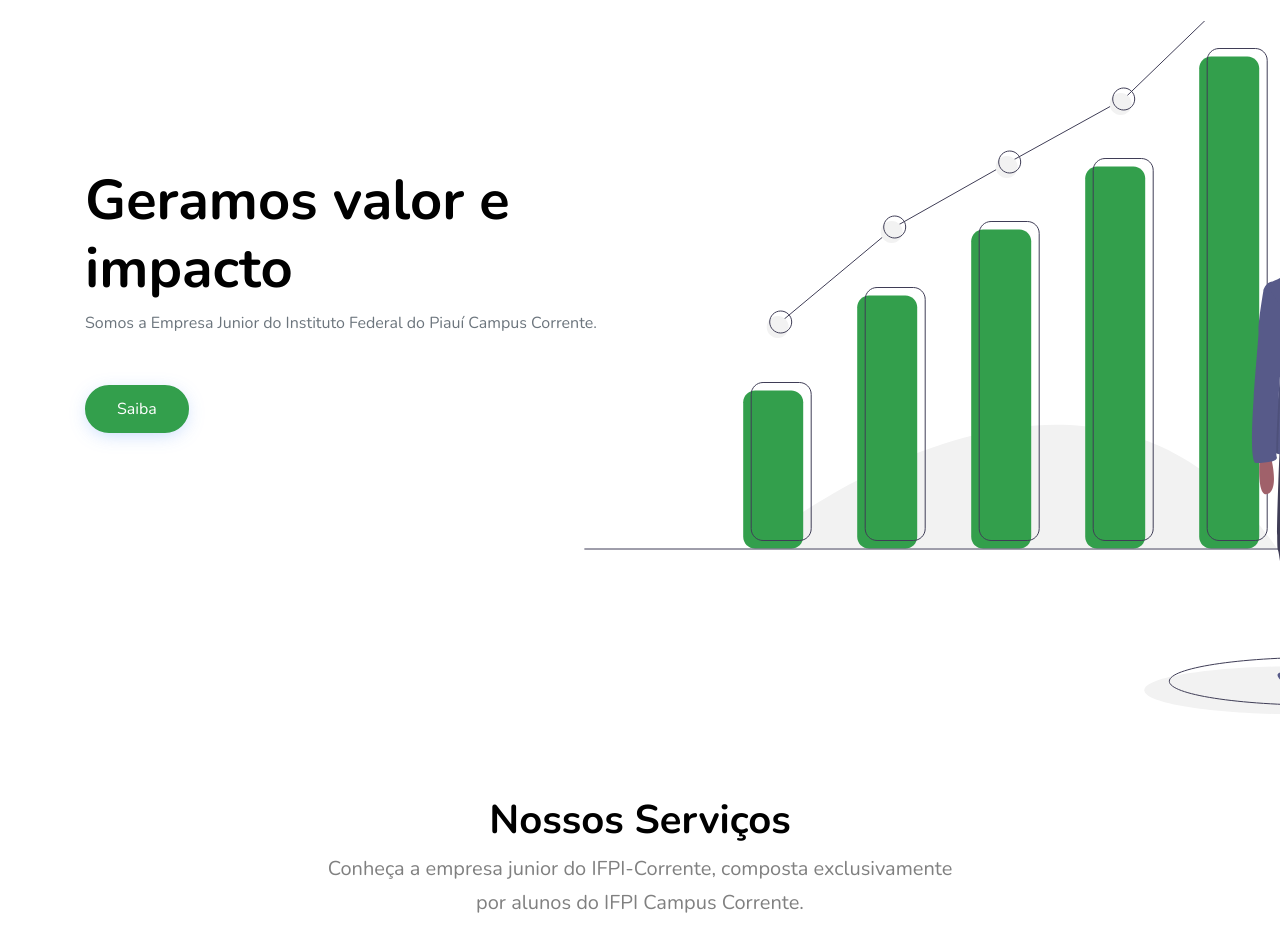
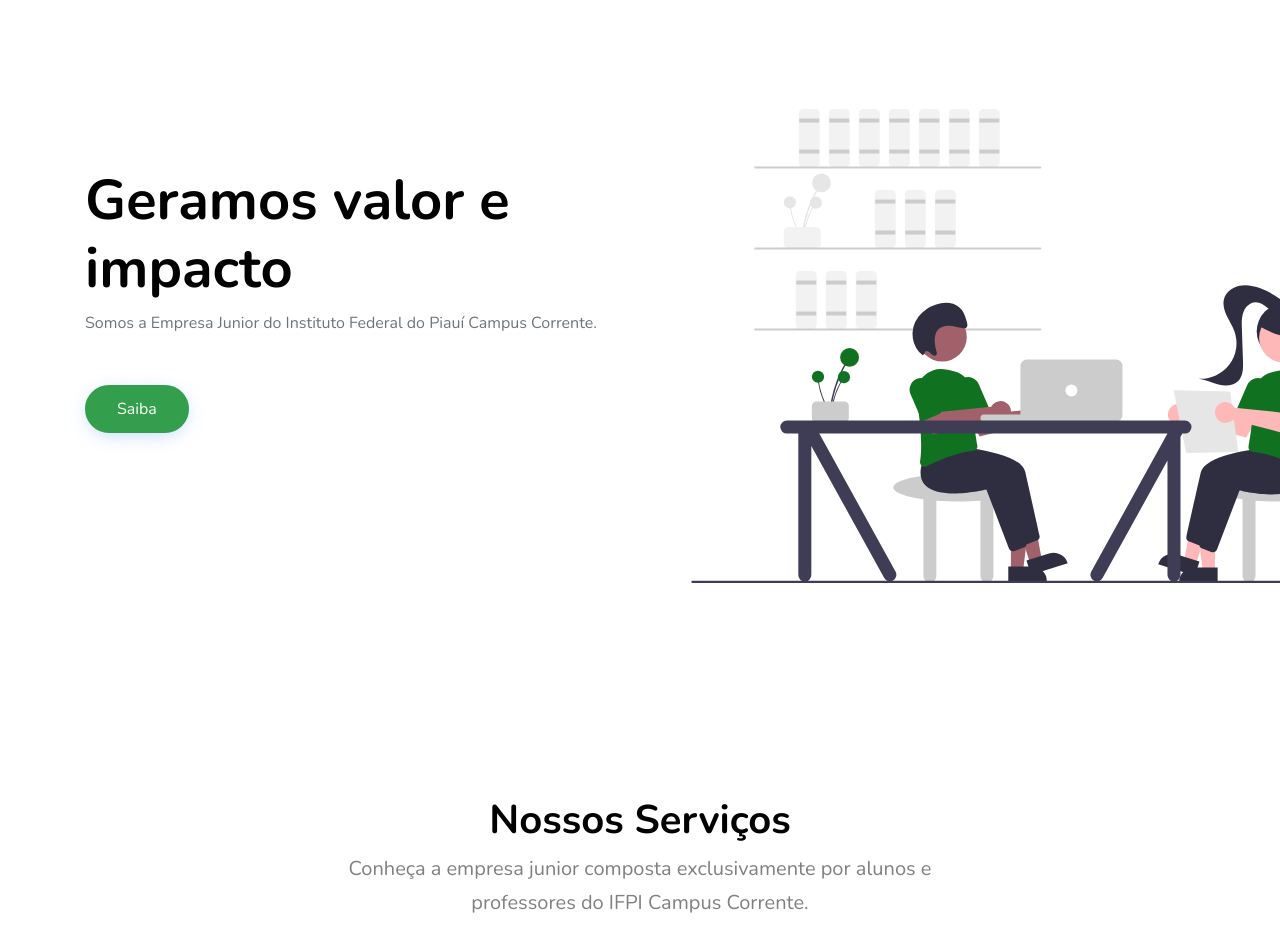
Before and after one commit to gurgueiavalley/cacortecjr, a plain HTML site: page index.html in a window 1280 px wide. Shown: the part 111-1052 px from the top of the page. Drawn offline with nearby package versions, Linux system fonts and the light colour scheme; files whose address does not match are found by name.

Commit message:
imagens e informacoes

```diff
--- a/index.html
+++ b/index.html
@@ -89,7 +89,7 @@
 
           <div class="col-md-12" style="position: relative;" data-aos="fade-up" data-aos-delay="200">
 
-            <img src="images/undraw_investing_7u74.svg" alt="Image" class="img-fluid img-absolute">
+            <img src="images/work_time.svg" alt="Image" class="img-fluid img-absolute">
 
             <div class="row mb-4" data-aos="fade-up" data-aos-delay="200">
               <div class="col-lg-6 mr-auto">
@@ -114,7 +114,7 @@
         <div class="row mb-5 justify-content-center text-center"  data-aos="fade-up">
           <div class="col-7 text-center  mb-5">
             <h2 class="section-title">Nossos Serviços</h2>
-            <p class="lead">Conheça a empresa junior do IFPI-Corrente, composta exclusivamente por alunos do IFPI Campus Corrente.</p>
+            <p class="lead">Conheça a empresa junior composta exclusivamente por alunos e professores do IFPI Campus Corrente.</p>
           </div>
         </div>
         <div class="row align-items-stretch">
```
Also changed, not shown: images/work_time.svg (added).
